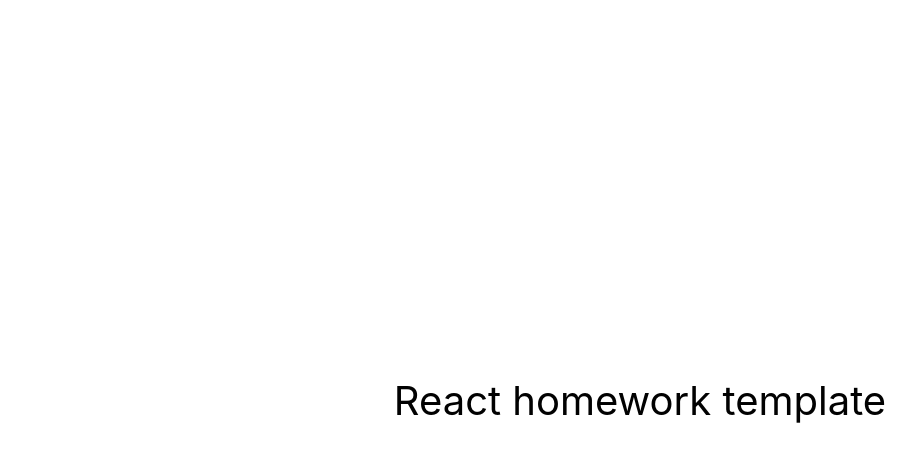
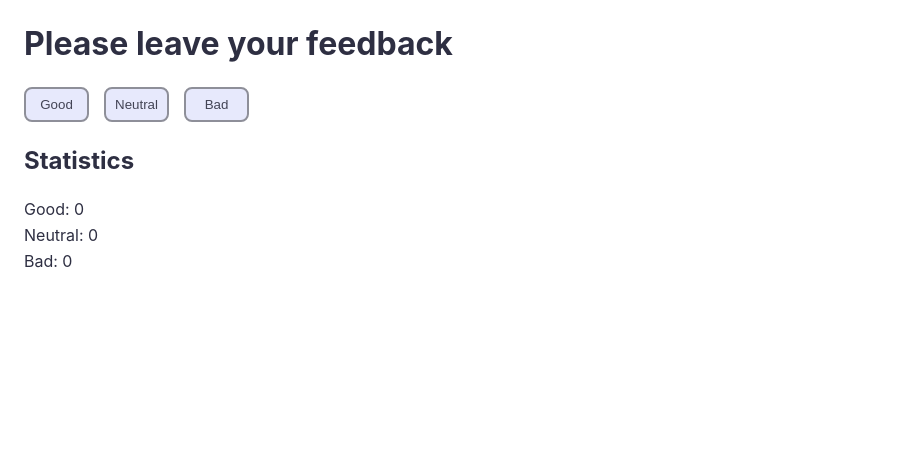
Before and after one commit to DariShpak/goit-react-hw-02-feedback, a React (Create React App) app: page / in a window 1280 px wide. Shown: the top 462 px of the page, without its empty margins (0-923 px from the left). Built offline with nearby package versions, Linux system fonts and the light colour scheme.

Commit message:
Update App.jsx

```diff
--- a/src/components/App.jsx
+++ b/src/components/App.jsx
@@ -1,16 +1,13 @@
+import FeedbackButtons from "./Feedback/Feedback";
+
+
+
 export const App = () => {
   return (
-    <div
-      style={{
-        height: '100vh',
-        display: 'flex',
-        justifyContent: 'center',
-        alignItems: 'center',
-        fontSize: 40,
-        color: '#010101'
-      }}
-    >
-      React homework template
+    <div>
+      <FeedbackButtons />
     </div>
+
+
   );
 };
```
